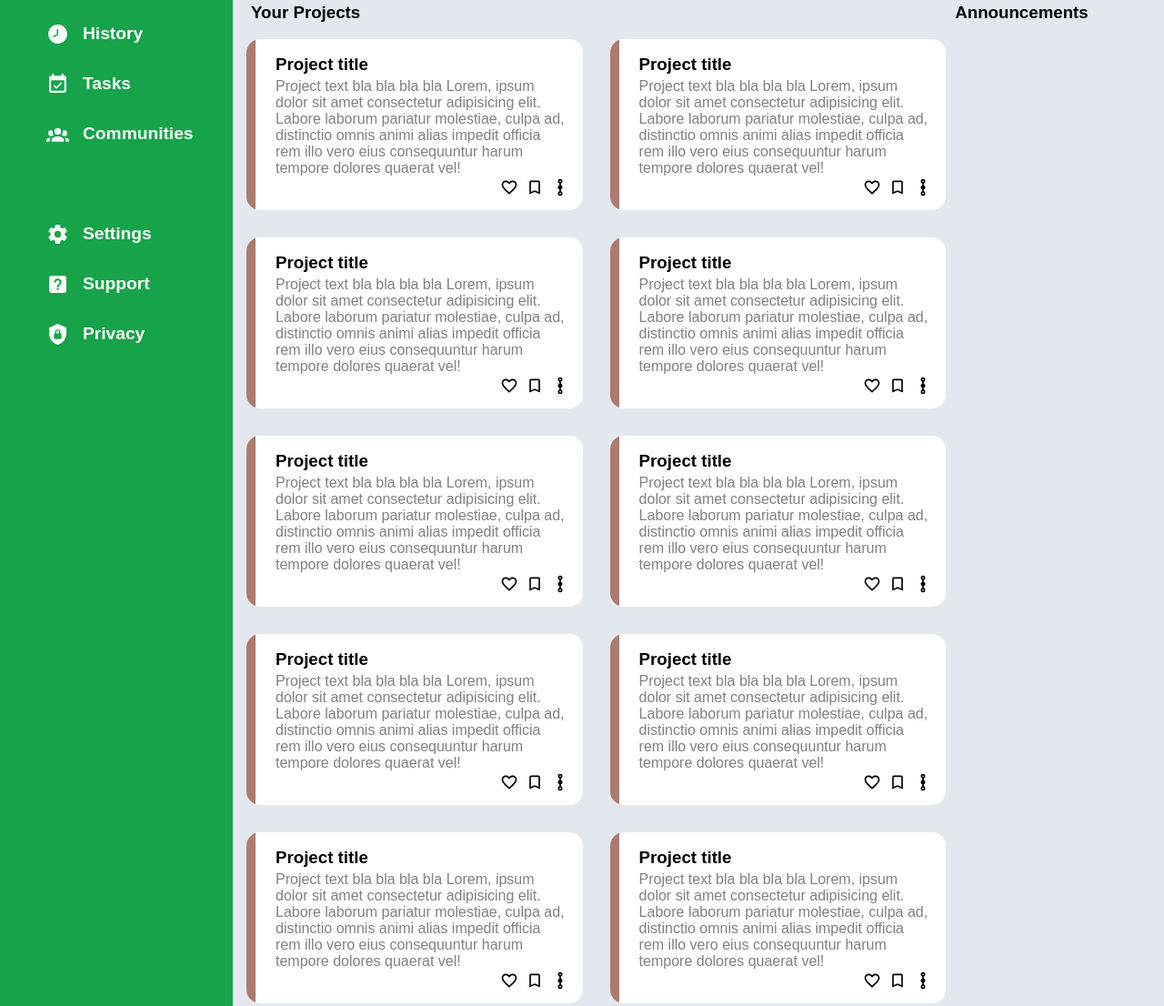
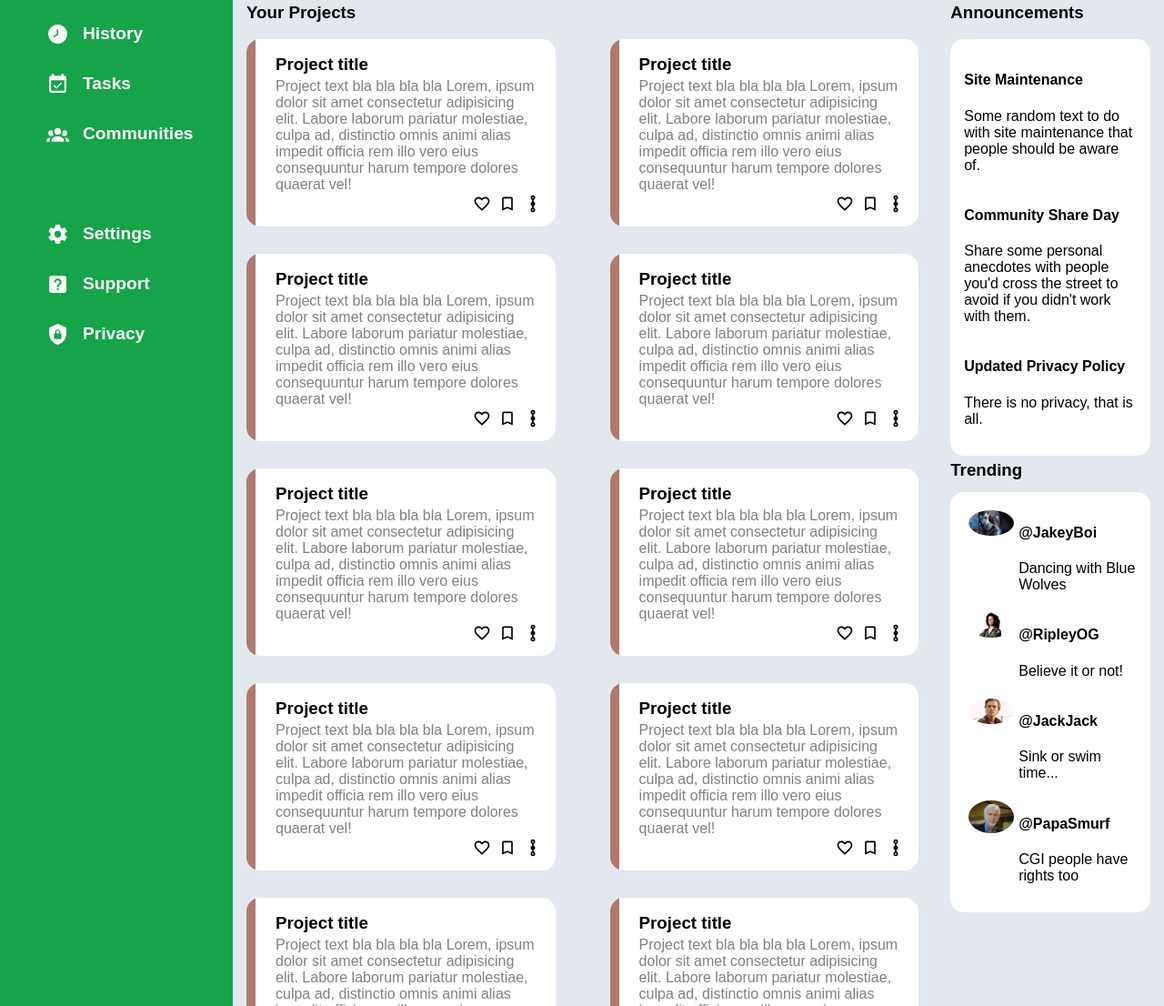
Before and after one commit to chimpankie/admin-dash, a plain HTML site: page index.html in a window 1280 px wide. Shown: the part 243-1349 px from the top of the page at 91% size. Drawn offline with Linux system fonts and the light colour scheme.

Commit message:
Build the side bar elements and grid

```diff
--- a/index.html
+++ b/index.html
@@ -166,7 +166,49 @@
                     </div>
                 </div>
             </div>
-            <div id="mainSidebar"></div>
+            <div id="mainSidebar">
+                <div id="announcementBox" class="sidebarBox">
+                    <div class="announcementItem">
+                        <h4>Site Maintenance</h4>
+                        <p>Some random text to do with site maintenance that people should be aware of.</p>
+                    </div>
+                    <div class="announcementItem">
+                        <h4>Community Share Day</h4>
+                        <p>Share some personal anecdotes with people you'd cross the street to avoid if you didn't work with them.</p>
+                    </div>
+                    <div class="announcementItem">
+                        <h4>Updated Privacy Policy</h4>
+                        <p>There is no privacy, that is all.</p>
+                    </div>
+
+                </div>
+                <h3>Trending</h3>
+                <div id="trendingBox" class="sidebarBox">
+                    <img src="users/Avatar.jpeg" alt="Picture of the main character from Avatar" class="trendingIcon">
+                    <div class="trendingUser">
+                        <h4>@JakeyBoi</h4>
+                        <p>Dancing with Blue Wolves</p>
+                    </div>
+                    <img src="users/Aliens.jpeg" alt="Picture of the main character from Aliens" class="trendingIcon">
+                    <div class="trendingUser">
+                        <h4>@RipleyOG</h4>
+                        <p>Believe it or not!</p>
+                    </div>
+                    <img src="users/Leo.jpeg" alt="Picture of the main character from Titanic" class="trendingIcon">
+                    <div class="trendingUser">
+                        <h4>@JackJack</h4>
+                        <p>Sink or swim time...</p>
+                    </div>
+                    <img src="users/Jim Cameron.jpeg" alt="Picture of Jim Cameron" class="trendingIcon">
+                    <div class="trendingUser">
+                        <h4>@PapaSmurf</h4>
+                        <p>CGI people have rights too</p>
+                    </div>
+
+
+
+                </div>
+            </div>
 
         </div>
     </div>
--- a/style.css
+++ b/style.css
@@ -63,6 +63,23 @@ body {
     padding: 15px;
 }
 
+#mainSidebar {
+    display: grid;
+    grid-template-columns: 1fr;
+    grid-template-rows: min-content 40px min-content;
+    align-items: start;
+}
+
+.sidebarBox {
+    border-radius: 15px;
+    padding: 15px;
+    background: white;
+}
+
+#announcementBox {
+    display: grid;
+}
+
 #projectCards {
     display: grid;
     grid-template-columns: repeat(auto-fill, minmax(250px, 1fr));
@@ -73,6 +90,7 @@ body {
 
 h3 {
     margin: 5px;
+    margin-left: 0px;
 }
 
 .project {
@@ -86,6 +104,7 @@ h3 {
     white;
     padding: 15px;
     padding-left: 30px;
+    margin-right: 30px;
 
 
 
@@ -161,6 +180,18 @@ h2 {
     padding: 5px;
 }
 
+#trendingBox {
+    display: grid;
+    grid-template-columns: 1fr 3fr;
+
+}
+
+.trendingIcon {
+    width: 50px;
+    border-radius: 50%;
+    padding: 5px;
+}
+
 #profilePictureLarge {
     width: 85px;
     border-radius: 50%;
```
Also changed, not shown: users/Aliens.jpeg (added), users/Avatar.jpeg (added), users/Jim Cameron.jpeg (added), users/Leo.jpeg (added).
